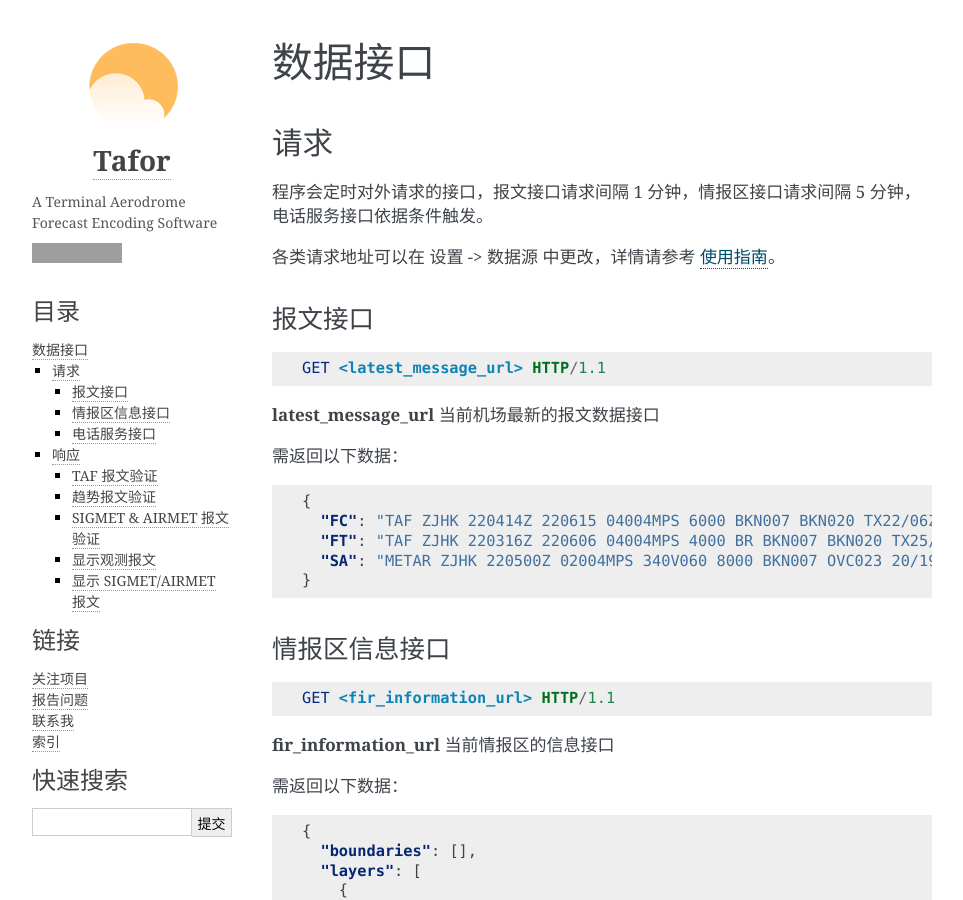
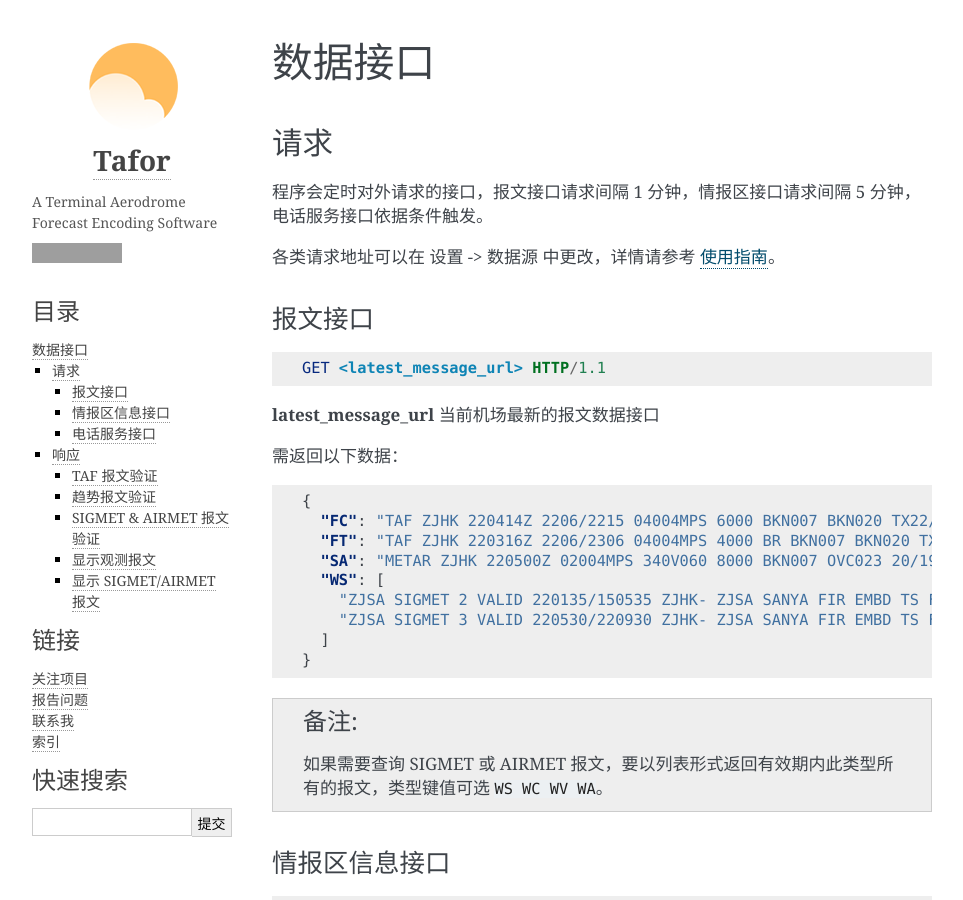
Before and after one commit to up1and/tafor, a Sphinx documentation site: the page built from docs/interface.rst, in a window 1280 px wide and 900 px high. Shown: the whole window, without its empty margins (148-1111 px from the left). Built offline with Sphinx 7.4.7, drawn with Linux system fonts in a browser that asks for light colours; grey boxes are pictures that could not be loaded.

Commit message:
更新 SIGMET 报文接口相关文档

```diff
--- a/docs/guide.rst
+++ b/docs/guide.rst
@@ -301,7 +301,7 @@ SIGMET & AIRMET 区域的编辑有两种模式，**画布模式** 和 **文本
 
 文本模式提供基础的经纬度输入，如果在设置 -> 数据源中开启了情报区信息地址，文本模式的编辑项会自动隐藏。
 
-画布模式会每 5 分钟加载一次最新的云图，并且在画布的左下角显示云图的更新时间，如果无法获取云图，底图会被灰色画布代替；区域编辑方式主要有四种，点，线，经纬度，走廊区域，点击区域右上角右一的 **淡蓝色图标** 可在四种状态之间切换。
+画布模式会每 5 分钟加载一次最新的图层，并且在画布的左下角显示图层的更新时间，在编辑器界面，按 :kbd:`F5` 可以手动刷新图层，如果无法获取图层，底图会被灰色画布代替；区域编辑方式主要有四种，点，线，经纬度，走廊区域，点击区域右上角右一的 **淡蓝色图标** 可在四种状态之间切换。
 
 区域编辑初始状态只能编辑一块区域，如果想要编辑预测区域，在默认区域编辑完成后，点击右上角 **淡蓝色 F 按钮**，可以编辑预测区域。如果在预测区域编辑完成后想修改默认区域，只能取消选中 **淡蓝色 F 按钮**，这样做的同时会清除预测区域。
 
@@ -422,7 +422,9 @@ MT OBSC、SFC WIND、VIS、BKN/OVC CLD 之类的天气现象请考虑通过自
 
 自定义编辑会默认载入上一次发布的同类型报文，取消报会忽略。
 
-.. note:: 删去文本框的内容，会有同类型的 SIGMET 模板提示。
+删去文本框的内容，会有同类型的 SIGMET 或 AIRMET 模板提示。
+
+.. note:: 通过通知接口传输的 SIGMET 或 AIRMET 报文会在自定义文本框中显示，并在右上角标注来自 API 接口，接收到的报文会在 15 分钟后过期。
 
 
 取消报
--- a/docs/interface.rst
+++ b/docs/interface.rst
@@ -22,11 +22,16 @@
 .. code-block:: json
 
     {
-      "FC": "TAF ZJHK 220414Z 220615 04004MPS 6000 BKN007 BKN020 TX22/06Z TN19/15Z=",
-      "FT": "TAF ZJHK 220316Z 220606 04004MPS 4000 BR BKN007 BKN020 TX25/06Z TN19/21Z BECMG 0102 BKN015 BKN030=",
-      "SA": "METAR ZJHK 220500Z 02004MPS 340V060 8000 BKN007 OVC023 20/19 Q1015 NOSIG="
+      "FC": "TAF ZJHK 220414Z 2206/2215 04004MPS 6000 BKN007 BKN020 TX22/2206Z TN19/2215Z=",
+      "FT": "TAF ZJHK 220316Z 2206/2306 04004MPS 4000 BR BKN007 BKN020 TX25/2206Z TN19/2221Z BECMG 2301/2302 SCT020=",
+      "SA": "METAR ZJHK 220500Z 02004MPS 340V060 8000 BKN007 OVC023 20/19 Q1015 NOSIG=",
+      "WS": [
+        "ZJSA SIGMET 2 VALID 220135/150535 ZJHK- ZJSA SANYA FIR EMBD TS FCST WI N2030 E11043 - N1830 E11025 - N1812 E10817 - N1951 E10749 - N1957 E10755 - N2030 E10802 - N2030 E11043 TOP FL450 MOV S 20KMH NC",
+        "ZJSA SIGMET 3 VALID 220530/220930 ZJHK- ZJSA SANYA FIR EMBD TS FCST WI N1913 E10801 - N1923 E11001 - N1815 E11012 - N1804 E10821 - N1913 E10801 TOP FL430 STNR WKN"
+      ]
     }
 
+.. note:: 如果需要查询 SIGMET 或 AIRMET 报文，要以列表形式返回有效期内此类型所有的报文，类型键值可选 ``WS WC WV WA``。
 
 情报区信息接口
 ^^^^^^^^^^^^^^^^^^^^^^^
```
Also changed, not shown: docs/faq.rst (+5 -3 lines), docs/images/monitor_settings.png.
